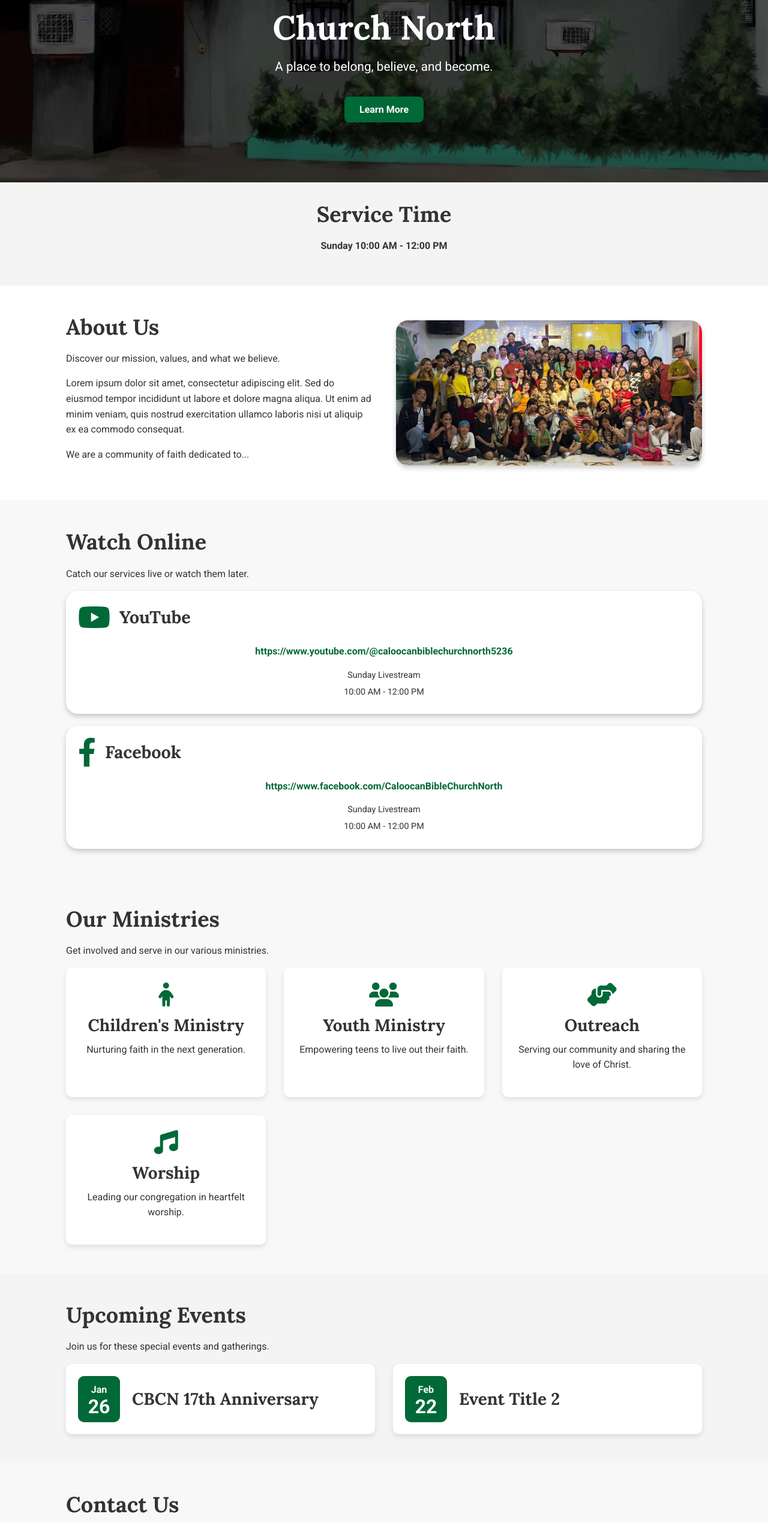
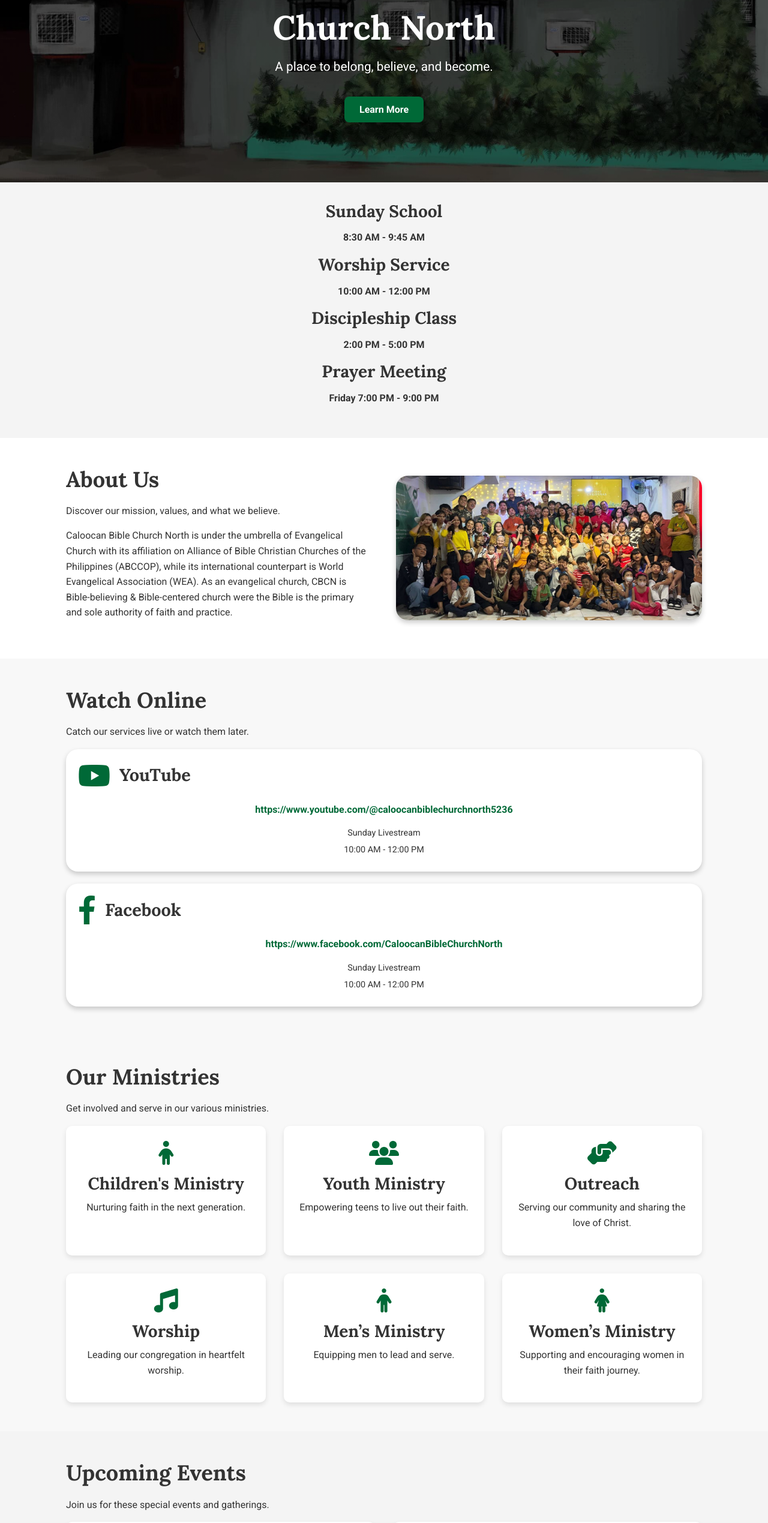
Before and after one commit to Kaisho16/cbcnwebsite, a plain HTML site: page index.html in a window 1280 px wide. Shown: the part 240-2779 px from the top of the page at 60% size. Drawn offline with Linux system fonts and the light colour scheme.

Commit message:
Update index.html

```diff
--- a/index.html
+++ b/index.html
@@ -46,12 +46,28 @@
     </header>
 
     <main>
-    <section id="schedule" class="schedule">
-        <div class="container">
-            <h2>Service Time</h2>
-            <p>Sunday 10:00 AM - 12:00 PM</p>
-        </div>
-    </section>
+        <section id="schedule" class="schedule">
+            <div class="container">
+                <div class="schedule-times">
+                    <div class="time-item">
+                        <h3>Sunday School</h3>
+                        <p>8:30 AM - 9:45 AM</p>
+                    </div>
+                    <div class="time-item">
+                        <h3>Worship Service</h3>
+                        <p>10:00 AM - 12:00 PM</p>
+                    </div>
+                    <div class="time-item">
+                        <h3>Discipleship Class</h3>
+                        <p>2:00 PM - 5:00 PM</p>
+                    </div>
+                    <div class="time-item">
+                        <h3>Prayer Meeting</h3>
+                        <p>Friday 7:00 PM - 9:00 PM</p>
+                    </div>
+                </div>
+            </div>
+        </section>
 
         <section id="about" class="about">
             <div class="container">
@@ -61,8 +77,7 @@
                     <div class="about-text">
                         <h2>About Us</h2>
                         <p>Discover our mission, values, and what we believe.</p>
-                        <p>Lorem ipsum dolor sit amet, consectetur adipiscing elit. Sed do eiusmod tempor incididunt ut labore et dolore magna aliqua. Ut enim ad minim veniam, quis nostrud exercitation ullamco laboris nisi ut aliquip ex ea commodo consequat.</p>
-                        <p>We are a community of faith dedicated to...</p>
+                        <p>Caloocan Bible Church North is under the umbrella of Evangelical Church with its affiliation on Alliance of Bible Christian Churches of the Philippines (ABCCOP), while its international counterpart is World Evangelical Association (WEA). As an evangelical church, CBCN is Bible-believing & Bible-centered church were the Bible is the primary and sole authority of faith and practice.</p>
                     </div>
                     <div class="about-image">
                         <img src="cbcn-family.jpg" alt="Church community">
@@ -131,6 +146,15 @@
                         <h3>Worship</h3>
                         <p>Leading our congregation in heartfelt worship.</p>
                     </div>
+                    <div class="ministry">
+                        <i class="fas fa-male"></i>
+                        <h3>Men’s Ministry</h3>
+                        <p>Equipping men to lead and serve.</p>
+                    </div>
+                    <div class="ministry">
+                        <i class="fas fa-female"></i>
+                        <h3>Women’s Ministry</h3>
+                        <p>Supporting and encouraging women in their faith journey.</p>
                     </div>
                 </div>
             </div>
@@ -158,7 +182,7 @@
                             <span class="day">22</span>
                         </div>
                         <div class="event-details">
-                            <h3>Event Title 2</h3>
+                            <h3>Love Month Seminar</h3>
                         </div>
                     </div>
                 </div>
@@ -200,13 +224,13 @@
 
     hamburgerMenu.addEventListener('click', () => {
         navLinks.classList.toggle('show');
-        hamburgerMenu.classList.toggle('active'); // Optional: For hamburger icon animation if you add it in CSS
+        hamburgerMenu.classList.toggle('active');
     });
 
     document.querySelectorAll('.nav-links a').forEach(link => {
         link.addEventListener('click', function(event) {
-            navLinks.classList.remove('show'); // CLOSE MENU ON ANY LINK CLICK
-            hamburgerMenu.classList.remove('active'); // Optional: remove active class
+            navLinks.classList.remove('show');
+            hamburgerMenu.classList.remove('active');
 
             if (this.getAttribute('href').startsWith('#')) {
                 event.preventDefault();
```
